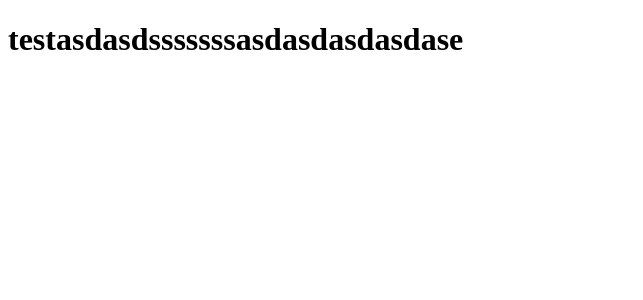
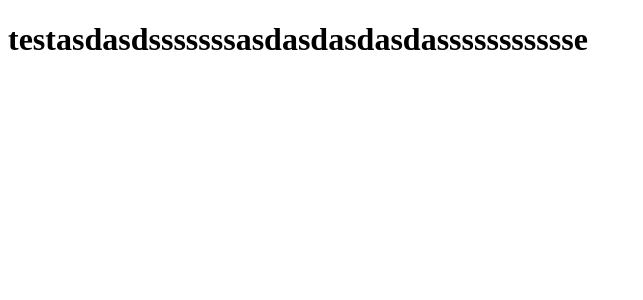
Before and after one commit to Rafaela-Fernandes/lint-husk, an Angular app: page / in a window 1280 px wide. Shown: the top 300 px of the page, without its empty margins (0-643 px from the left). Built offline with nearby package versions, Linux system fonts and the light colour scheme.

Commit message:
feat(custom): teste

```diff
--- a/package.json
+++ b/package.json
@@ -67,14 +67,14 @@
   },
   "husky": {
     "hooks": {
-      "pre-commit": "npm run lint",
+      "pre-commit": "ng lint",
       "commit-msg": "commitlint -E HUSKY_GIT_PARAMS"
     }
   },
   "lint-staged": {
     "src/**/*.ts": [
-      "npm run lint",
       "ng lint"
+
     ]
   }
 }
--- a/src/app/app.component.html
+++ b/src/app/app.component.html
@@ -1,6 +1,6 @@
 
 <main>
-  <h1>testasdasdsssssssasdasdasdasdase</h1>
+  <h1>testasdasdsssssssasdasdasdasdassssssssssse</h1>
 </main>
 
 <router-outlet />
```
